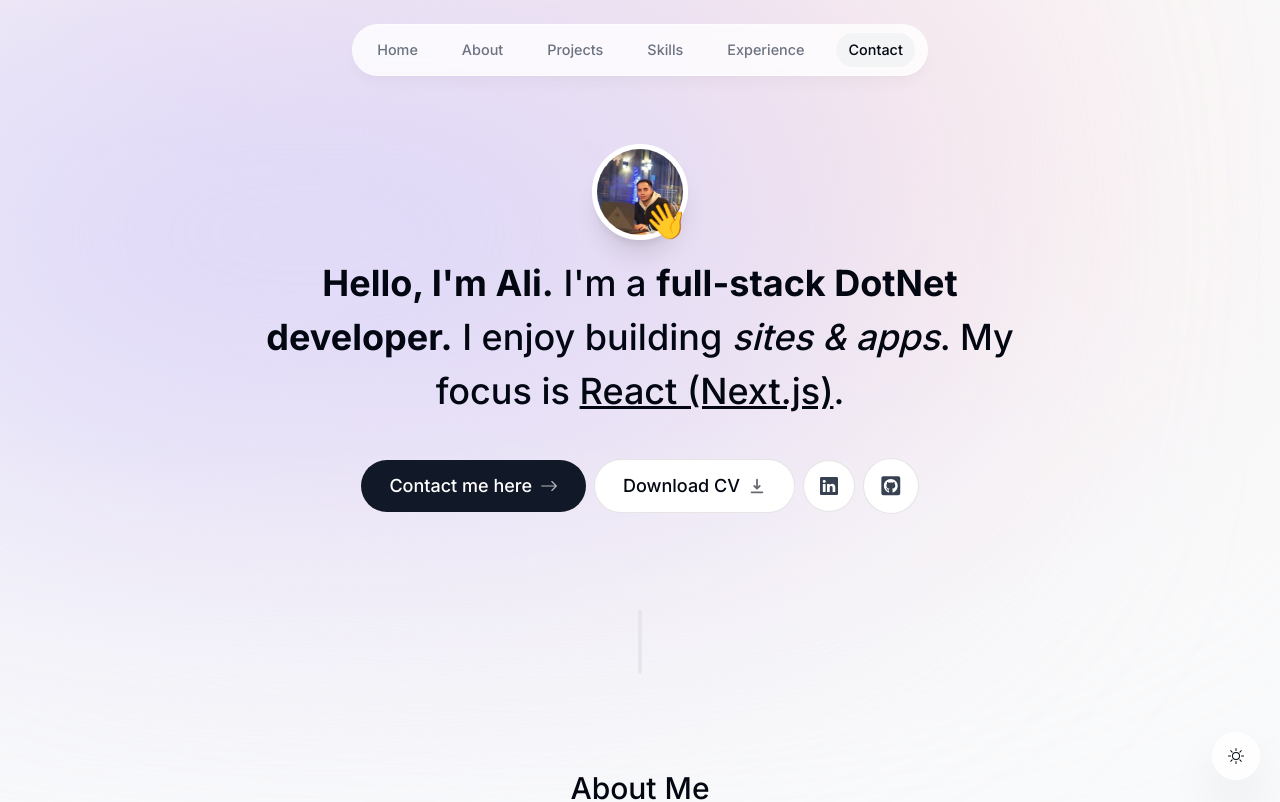
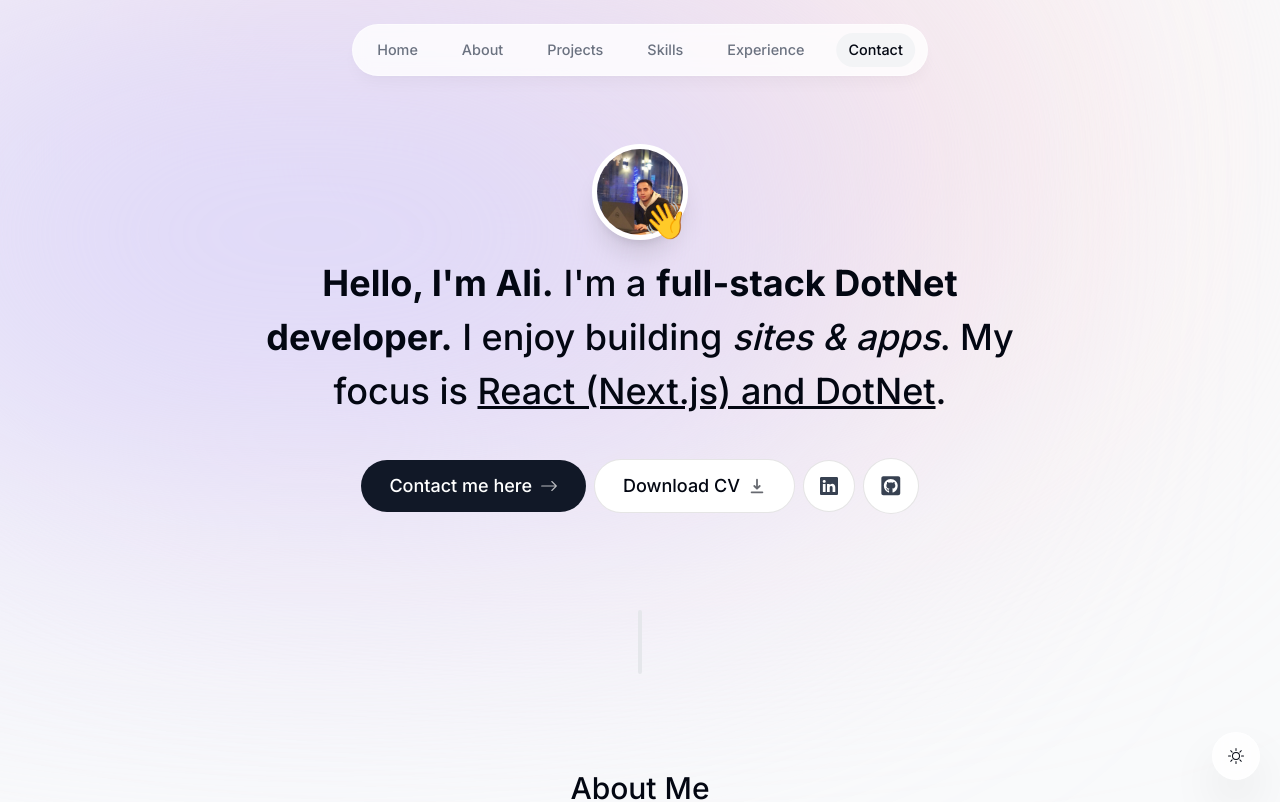
Before and after one commit to alihani2002/MyPortfolio, a Next.js app: page / in a window 1280 px wide. Shown: the top 802 px of the page. Built offline with nearby package versions, Linux system fonts and the light colour scheme; no server answers.

Commit message:
Update intro.tsx

```diff
--- a/components/intro.tsx
+++ b/components/intro.tsx
@@ -65,7 +65,7 @@
         <span className="font-bold">full-stack DotNet developer.</span>{" "}
         I enjoy
         building <span className="italic">sites & apps</span>. My focus is{" "}
-        <span className="underline">React (Next.js)</span>.
+        <span className="underline">React (Next.js) and DotNet</span>.
       </motion.h1>
 
       <motion.div
```
